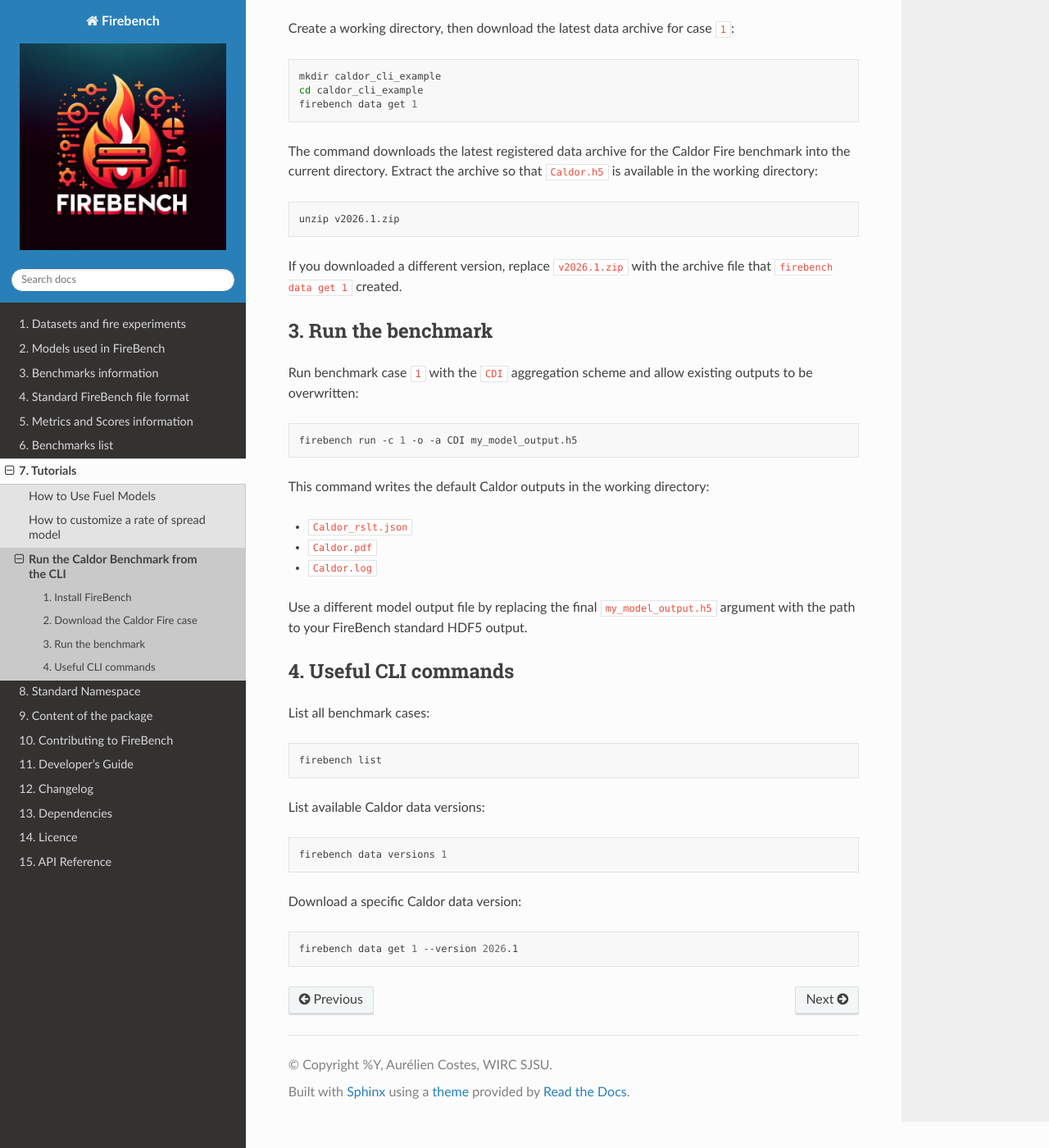
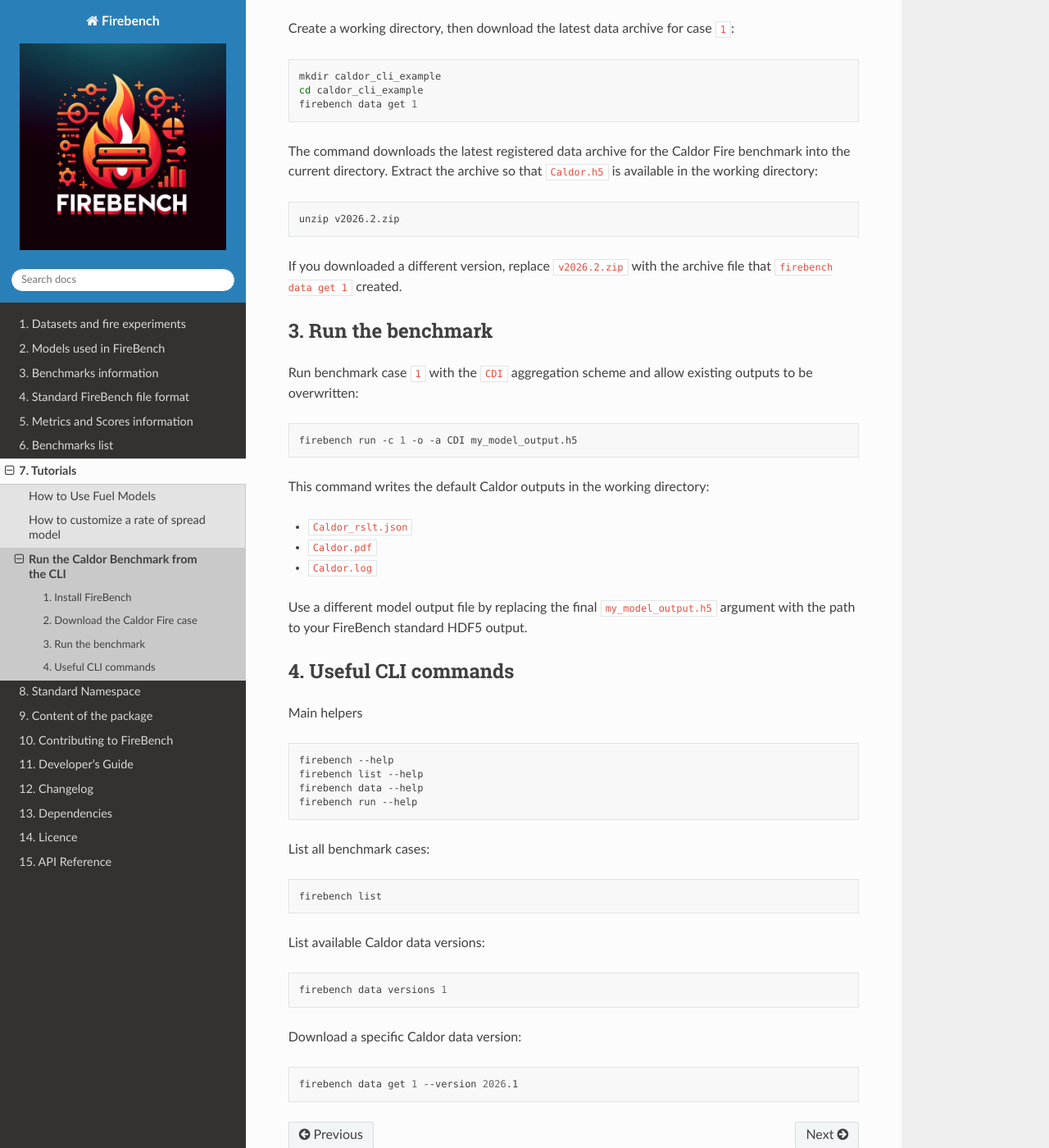
Before and after one commit to wirc-sjsu/firebench, a Sphinx documentation site: the page built from docs/tutorials/cli_caldor_benchmark.md, in a window 1280 px wide and 1400 px high, scrolled down 600 px. Shown: the whole window at 82% size. Built offline with Sphinx 7.4.7 and the Read the Docs theme 3.1.0, drawn with Linux system fonts in a browser that asks for light colours.

Commit message:
update Caldor version

````diff
--- a/docs/tutorials/cli_caldor_benchmark.md
+++ b/docs/tutorials/cli_caldor_benchmark.md
@@ -32,10 +32,10 @@ The command downloads the latest registered data archive for the Caldor Fire ben
 Extract the archive so that `Caldor.h5` is available in the working directory:
 
 ```bash
-unzip v2026.1.zip
+unzip v2026.2.zip
 ```
 
-If you downloaded a different version, replace `v2026.1.zip` with the archive file that `firebench data get 1` created.
+If you downloaded a different version, replace `v2026.2.zip` with the archive file that `firebench data get 1` created.
 
 ## 3. Run the benchmark
 
@@ -55,6 +55,15 @@ Use a different model output file by replacing the final `my_model_output.h5` ar
 
 ## 4. Useful CLI commands
 
+Main helpers
+
+```bash
+firebench --help
+firebench list --help
+firebench data --help
+firebench run --help
+```
+
 List all benchmark cases:
 
 ```bash
````
Also changed, not shown: docs/benchmarks/California/01_Caldor.md (+2 -2 lines), 1 other file.
